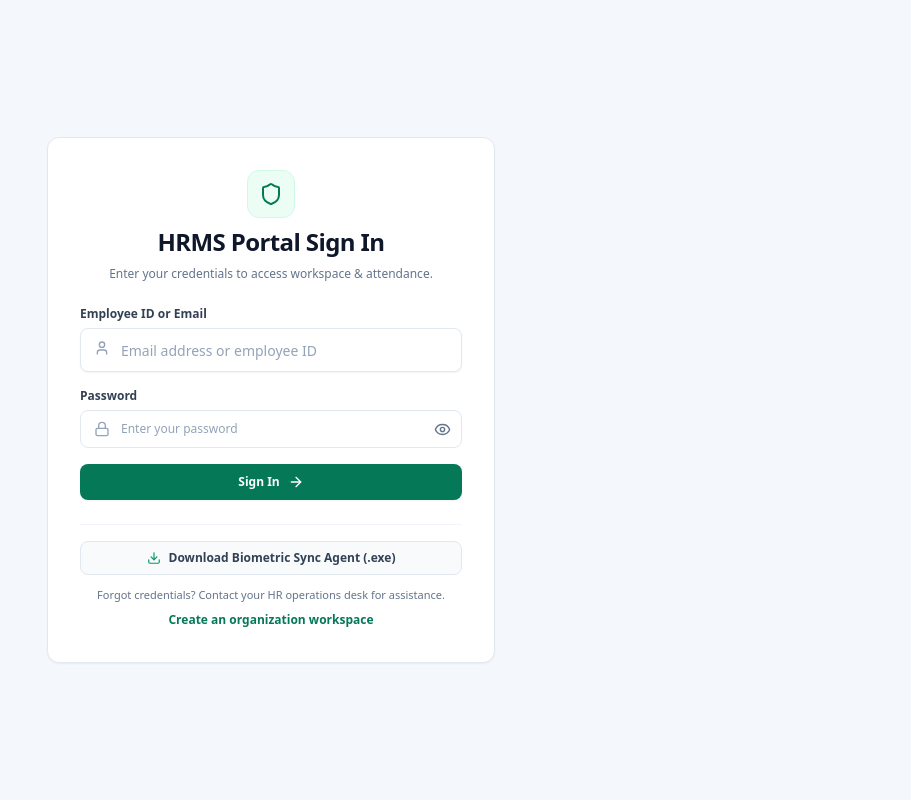
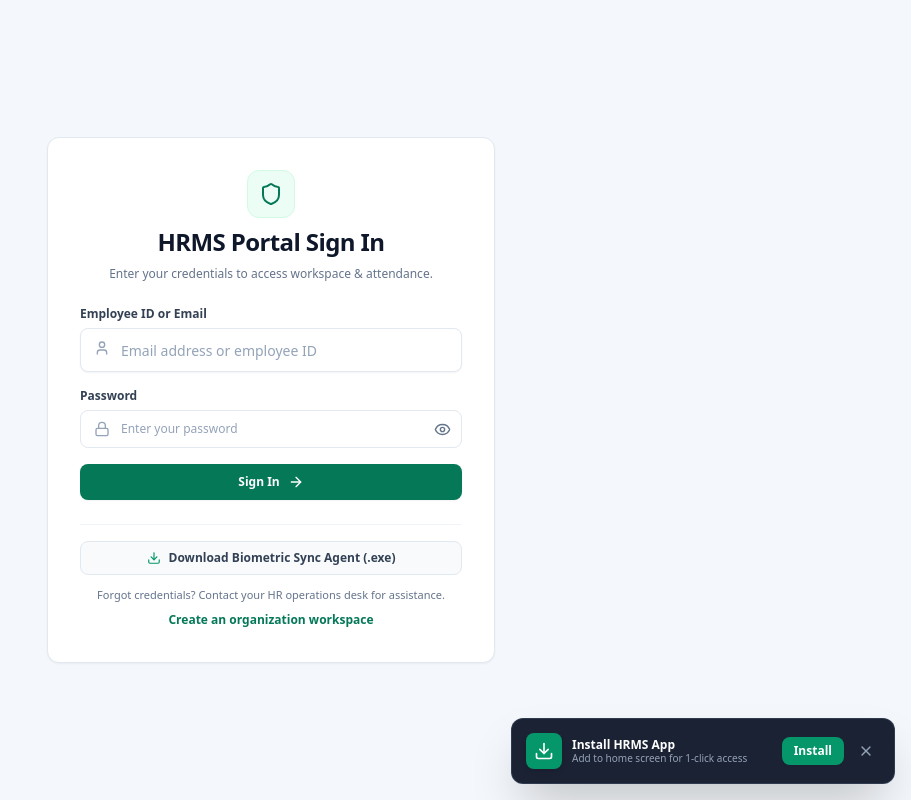
Before and after one commit to sinu5550/smart-hrms-frontend, a Next.js app: page / in a window 1280 px wide. Shown: the whole page, without its empty margins (369-1280 px from the left). Built offline with nearby package versions, Linux system fonts and the light colour scheme; no server answers.

Commit message:
feat: enhance PWA install prompt banner with fallback trigger and 1-time dismissal

```diff
--- a/components/shared/PwaRegister.tsx
+++ b/components/shared/PwaRegister.tsx
@@ -8,10 +8,26 @@ const PWA_DISMISSED_KEY = 'hrms_pwa_banner_dismissed';
 export function PwaRegister() {
   const [deferredPrompt, setDeferredPrompt] = useState<any>(null);
   const [showInstallBanner, setShowInstallBanner] = useState(false);
+  const [isIos, setIsIos] = useState(false);
 
   useEffect(() => {
     // If the user already permanently dismissed or closed the banner once, never show it again
-    if (typeof window !== 'undefined' && localStorage.getItem(PWA_DISMISSED_KEY)) {
+    if (typeof window === 'undefined') return;
+    if (localStorage.getItem(PWA_DISMISSED_KEY)) return;
+
+    // Detect if already installed / running in standalone mode
+    const isStandalone =
+      window.matchMedia('(display-mode: standalone)').matches ||
+      (window.navigator as any).standalone === true;
+
+    if (isStandalone) return;
+
+    // Detect iOS
+    const ua = window.navigator.userAgent.toLowerCase();
+    const isAppleDevice = /iphone|ipad|ipod/.test(ua);
+    if (isAppleDevice) {
+      setIsIos(true);
+      setShowInstallBanner(true);
       return;
     }
 
@@ -34,21 +50,26 @@ export function PwaRegister() {
       }
     }
 
+    // Android / Desktop Chrome PWA capture
     const handler = (e: any) => {
       e.preventDefault();
       setDeferredPrompt(e);
-      // Show install prompt if not standalone and not previously dismissed
-      if (
-        !window.matchMedia('(display-mode: standalone)').matches &&
-        !localStorage.getItem(PWA_DISMISSED_KEY)
-      ) {
       setShowInstallBanner(true);
-      }
     };
 
     window.addEventListener('beforeinstallprompt', handler);
 
-    return () => window.removeEventListener('beforeinstallprompt', handler);
+    // Also fallback: on mobile/desktop browsers where prompt doesn't fire immediately, show banner after 3 seconds
+    const timer = setTimeout(() => {
+      if (!localStorage.getItem(PWA_DISMISSED_KEY)) {
+        setShowInstallBanner(true);
+      }
+    }, 3000);
+
+    return () => {
+      window.removeEventListener('beforeinstallprompt', handler);
+      clearTimeout(timer);
+    };
   }, []);
 
   const handleClose = () => {
@@ -60,7 +81,7 @@ export function PwaRegister() {
   };
 
   const handleInstallClick = async () => {
-    if (!deferredPrompt) return;
+    if (deferredPrompt) {
       deferredPrompt.prompt();
       const { outcome } = await deferredPrompt.userChoice;
       if (outcome === 'accepted') {
@@ -70,34 +91,43 @@ export function PwaRegister() {
         setShowInstallBanner(false);
       }
       setDeferredPrompt(null);
+    } else {
+      // If browser didn't supply deferredPrompt, instruct user
+      alert('To install HRMS App:\n• On Chrome: Click the 3 dots (⋮) and select "Install app" or "Add to Home screen"\n• On Safari: Tap Share button and select "Add to Home Screen"');
+      handleClose();
+    }
   };
 
   if (!showInstallBanner) return null;
 
   return (
-    <div className="print:hidden fixed bottom-4 left-4 right-4 md:left-auto md:right-4 md:w-96 z-50 bg-slate-900 text-white p-3.5 rounded-lg shadow-2xl border border-slate-700 flex items-center justify-between gap-3 animate-in slide-in-from-bottom duration-300">
+    <div className="print:hidden fixed bottom-4 left-4 right-4 md:left-auto md:right-4 md:w-96 z-50 bg-slate-900/95 backdrop-blur-md text-white p-3.5 rounded-xl shadow-2xl border border-slate-700/80 flex items-center justify-between gap-3 animate-in slide-in-from-bottom duration-300">
       <div className="flex items-center gap-2.5 min-w-0">
-        <div className="w-8 h-8 rounded-md bg-emerald-600 flex items-center justify-center shrink-0">
-          <Download className="w-4 h-4 text-white" />
+        <div className="w-9 h-9 rounded-lg bg-emerald-600 flex items-center justify-center shrink-0 shadow-md">
+          <Download className="w-5 h-5 text-white" />
         </div>
         <div className="min-w-0">
-          <p className="text-xs font-bold leading-tight truncate">Install HRMS Mobile App</p>
-          <p className="text-[10px] text-slate-400 leading-tight truncate">Add to Home Screen for fast offline punching</p>
+          <p className="text-xs font-bold leading-tight truncate">Install HRMS App</p>
+          <p className="text-[10px] text-slate-400 leading-tight truncate">
+            {isIos ? "Tap Share and select 'Add to Home Screen'" : "Add to home screen for 1-click access"}
+          </p>
         </div>
       </div>
-      <div className="flex items-center gap-1.5 shrink-0">
+      <div className="flex items-center gap-2 shrink-0">
+        {!isIos && (
           <button
             onClick={handleInstallClick}
-          className="px-2.5 py-1 bg-emerald-600 hover:bg-emerald-700 text-white text-[11px] font-bold rounded-md transition shadow-xs"
+            className="px-3 py-1.5 bg-emerald-600 hover:bg-emerald-500 text-white text-xs font-semibold rounded-lg transition shadow-sm cursor-pointer"
           >
             Install
           </button>
+        )}
         <button
           onClick={handleClose}
-          className="p-1 text-slate-400 hover:text-white rounded"
-          title="Dismiss forever"
+          className="p-1.5 text-slate-400 hover:text-white hover:bg-slate-800 rounded-lg transition cursor-pointer"
+          title="Don't show again"
         >
-          <X className="w-3.5 h-3.5" />
+          <X className="w-4 h-4" />
         </button>
       </div>
     </div>
```
Lines whose indentation alone changed are shown as unchanged.
